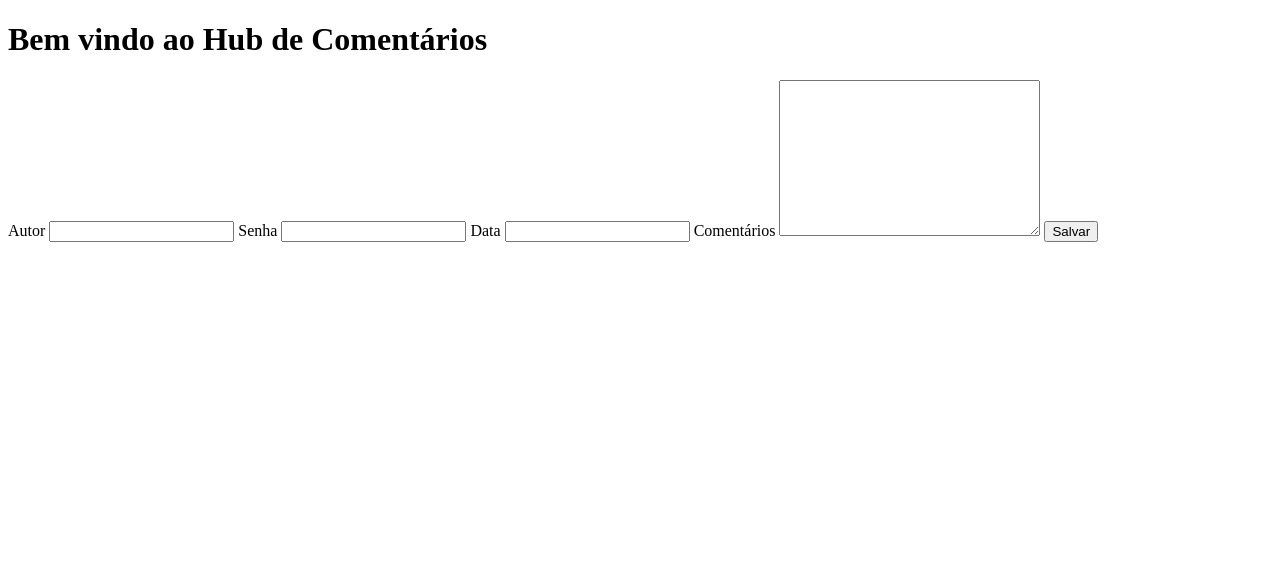
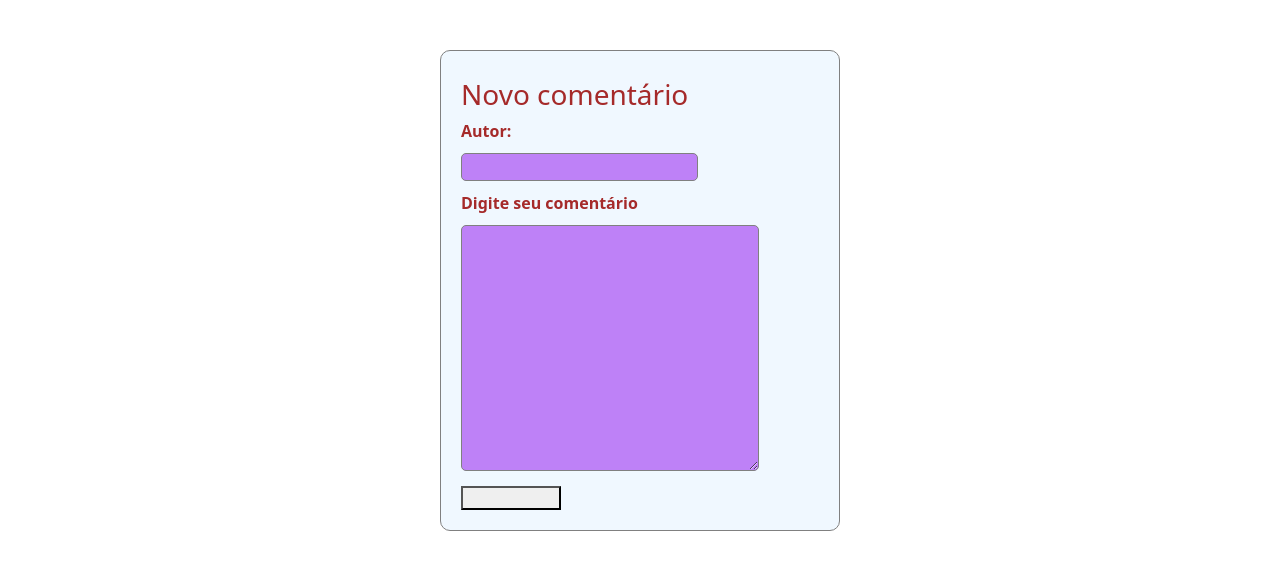
Before and after one commit to joaolucasmoreira/hub-comentarios-jltm, a plain HTML site: page app/index.html in a window 1280 px wide. Drawn offline with nearby package versions, Linux system fonts and the light colour scheme.

Commit message:
Criado o inicio do hub de comentarios

```diff
--- a/app/index.html
+++ b/app/index.html
@@ -3,23 +3,23 @@
 <head>
     <meta charset="UTF-8">
     <title>Hub de comentários</title>
+    <link href="https://cdn.jsdelivr.net/npm/bootstrap@5.3.3/dist/css/bootstrap.min.css" rel="stylesheet" integrity="sha384-QWTKZyjpPEjISv5WaRU9OFeRpok6YctnYmDr5pNlyT2bRjXh0JMhjY6hW+ALEwIH" crossorigin="anonymous">
     <link rel="stylesheet" href="./style.css">
 </head>
+
 <body>
-    <h1>Bem vindo ao Hub de Comentários</h1>
-    <form action="" method="post">
-        <label for="">Autor</label>
-        <input type="text" name="autor" id="">
-        <label for="">Senha</label>
-        <input type="password" name="senha" id="">
-        <label for="">Data</label>
-        <input type="datetime" name="datahora" id="">
-        <label for="campodetexto">Comentários</label>
-        <textarea name="campodetexto" id="" cols="30" rows="10"></textarea>
-        <input type="submit" value="Salvar">
+    <div class="comentarios" id="form-comentarios">
+        <h3>Novo comentário</h3>
+        <form id="formComment">
+        <label for="autor" id="inputAutor">Autor:</label required>
+        <input type="text" name="autor" id="inputAuthor">
+        <label for="">Digite seu comentário</label>
+        <textarea name="comentario" id="inputComment" cols="30" rows="10"></textarea>
+        <button type="submit" class="btn-submit" value="Enviar">
     </form>
-
-
+    </div>
+    <script src="https://cdn.jsdelivr.net/npm/bootstrap@5.3.3/dist/js/bootstrap.bundle.min.js" integrity="sha384-YvpcrYf0tY3lHB60NNkmXc5s9fDVZLESaAA55NDzOxhy9GkcIdslK1eN7N6jIeHz" crossorigin="anonymous"></script>
     <script type="module" src="./script.js"></script>
 </body>
+
 </html>
--- a/app/script.js
+++ b/app/script.js
@@ -0,0 +1,39 @@
+let data = []
+
+const submitComment = (event) => {
+    event.preventDefault();
+
+    const author = inputAuthor.value
+    const comment = inputComment.value
+
+    data.push({ author:author, comment: comment})
+    console.log(data)
+
+    loadComment()
+}
+
+const formComentarios = document.getElementById('formComment')
+formComentarios.addEventListener("submit", submitComment)
+
+const loadComment = () => {
+    if (data) {
+        divDisplayComment()
+    }
+}
+
+const divDisplayComment = () => {
+    const body = document.getElementsByTagName('body')[0]
+    data.forEach(elemento => {
+    const divDisplay = document.createElement('div')
+    divDisplay.className = "commentarios"
+    divDisplay.innerHTML = `
+    <div class="comentarios">
+    <p>Author:${elemento.author}</p>
+    <p>Comentario: ${elemento.comment}</p>
+    </div>
+    `
+    body.appendChild(divDisplay)
+})
+}
+
+loadComment();
--- a/app/style.css
+++ b/app/style.css
@@ -0,0 +1,36 @@
+.comentarios {
+    text-align: left;
+    width: 400px;
+    max-width: 400px;
+    margin: 50px auto;
+    padding: 20px;
+    background-color: aliceblue;
+    color: brown;
+    font-weight: bolder;
+    border: 1px solid gray;
+    border-radius: 10px;
+}
+
+.comentarios * {
+    display: block;
+}
+
+#form-comentarios textarea, input{
+    display: block;
+    background-color: rgb(190, 129, 247);
+    color: aqua;
+    border-radius: 5px;
+    border: 1px solid gray;
+    margin: 10px 0px;
+}
+
+#form-comentarios .btn-submit{
+    margin-top: 15px;
+    padding: 10px;
+    width: 100px;
+    color: aqua;
+}
+
+#form-comentarios h3 {
+    margin: 7px 0px;
+}
```
